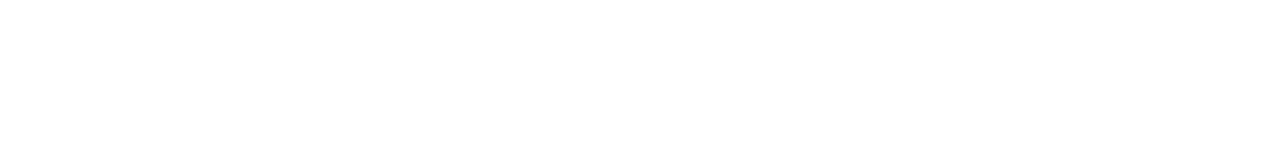
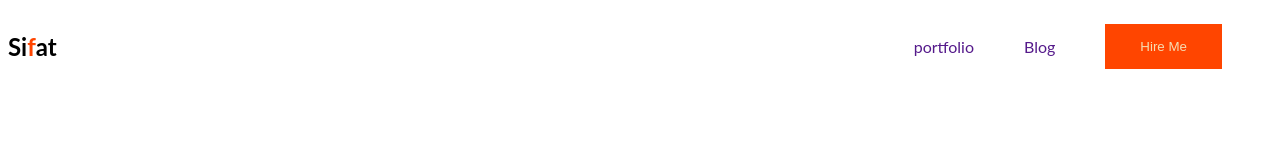
Before and after one commit to herosifat/web-port, a plain HTML site: page index.html in a window 1280 px wide. Drawn offline with Linux system fonts and the light colour scheme.

Commit message:
first commit

```diff
--- a/index.html
+++ b/index.html
@@ -4,8 +4,24 @@
     <meta charset="UTF-8">
     <meta name="viewport" content="width=device-width, initial-scale=1.0">
     <title>webport</title>
+    <link rel="stylesheet" href="styls/blog.css">
 </head>
 <body>
+    <header>
+        <nav>
+        <h2>Si<span id="o">f</span>at</h2>
+        <ul>
+            <li><a href="">portfolio</a></li>
+            <li><a href="">Blog</a></li>
+            <li><button class="primary">Hire Me</button></li>
+        </ul>
+        </nav>
+    </header>
+    <main>
 
+    </main>
+    <footer>
+
+    </footer>
 </body>
 </html>
--- /dev/null
+++ b/styls/blog.css
@@ -0,0 +1,31 @@
+/* common styls */
+body{
+    font-family:'lato',sans-serif;
+    font-family:'open sens'sans-serif;
+}
+.primary{
+    background-color: orangered;
+    border: 0;
+    color: wheat;
+    padding: 15px 35px;
+}
+/* nav related css */
+nav{
+    display:flex;
+    align-items: center;
+    justify-content: space-between;
+}
+#o{
+    color:orangered;
+}
+nav>ul{
+    display: flex;
+    align-items: center;
+}
+nav li{
+    list-style: none;
+    margin-right: 50px;
+}
+nav a{
+    text-decoration: none;
+}
```
Also changed, not shown: imgs/header_bg.png (added).
